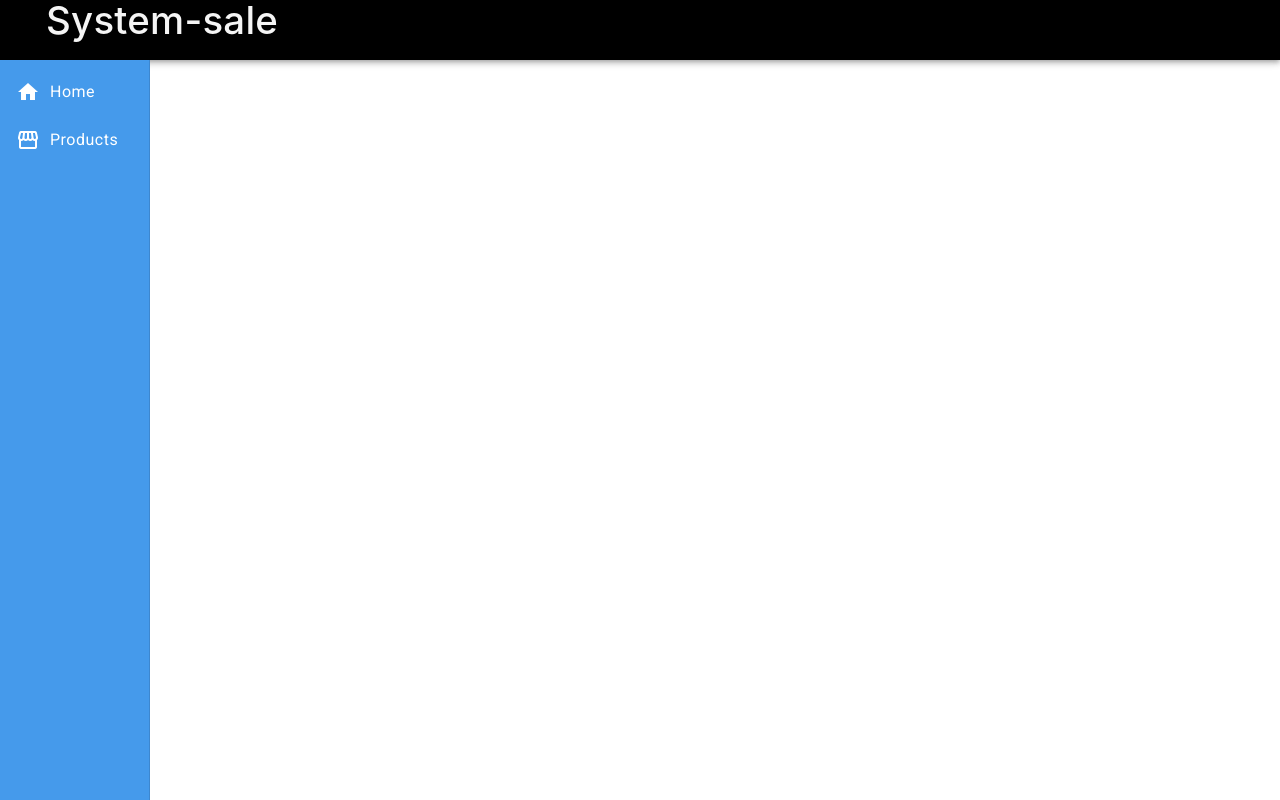
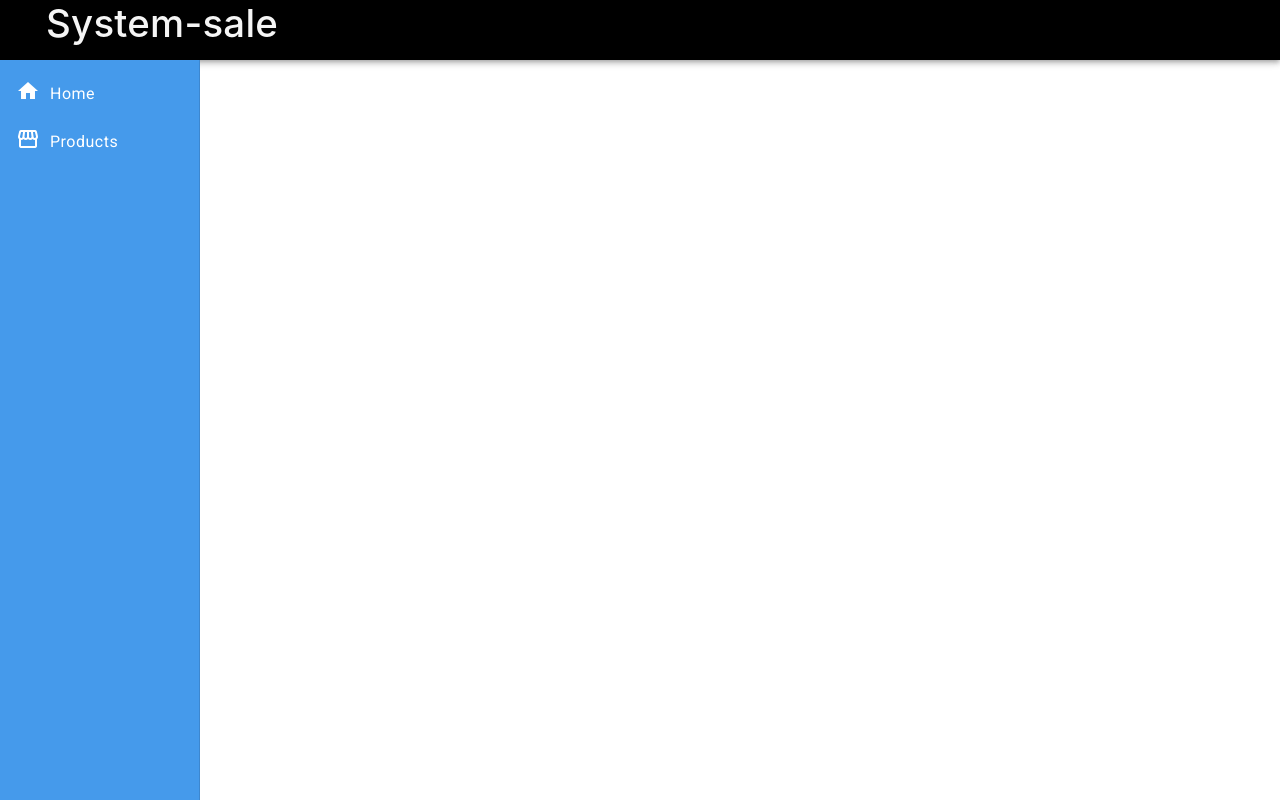
Before and after one commit to InsaneProgZ/sale-system-frontend, an Angular app: page / in a window 1280 px wide. Built offline with nearby package versions, Linux system fonts and the light colour scheme.

Commit message:
second commit

```diff
--- a/src/app/components/template/header/header.component.scss
+++ b/src/app/components/template/header/header.component.scss
@@ -13,6 +13,6 @@
 .logo {
     padding: 0px 30px;
     font-size: 3vw;
-    padding-bottom: 20px;
+    padding-bottom: 15px;
     color: whitesmoke;
 }
--- a/src/app/components/template/nav/nav.component.html
+++ b/src/app/components/template/nav/nav.component.html
@@ -2,14 +2,19 @@
     <mat-sidenav class="sidenav" mode="side" opened fixedInViewport="true" fixedTopGap="60">
         <mat-nav-list class="nav-list">
             <a mat-list-item>
-                <span>
-                    <i class="material-icons"> home </i>
-                    Home</span>
+                <span class="items">
+                    <i class="material-icons">
+                        home
+                    </i>
+                    <span class="item-text">Home</span>
+                </span>
             </a>
             <a mat-list-item>
-                <span>
-                    <i class="material-icons"> storefront </i>
-                    Products
+                <span class="items">
+                    <i class="material-icons">
+                        storefront
+                    </i>
+                    <span class="item-text">Products</span>
                 </span>
             </a>
         </mat-nav-list>
--- a/src/app/components/template/nav/nav.component.scss
+++ b/src/app/components/template/nav/nav.component.scss
@@ -1,16 +1,13 @@
 .sidenav {
   background-color: rgb(69, 154, 235);
-  width: 150px;
+  width: 200px;
+}
+.items {
+  color: white;
+  display: flex;
 }
 
-.nav-list span {
-  color: white;
-  display: flex;
-  align-items: center;
-  width: 100%;
-font-size: 1vp;
+.item-text {
+   margin-top: 3px;
+   padding-left: 10px;
 }
-
-.nav-list i {
-    padding-right: 10px;
-}
--- a/src/app/components/template/nav/nav.component.ts
+++ b/src/app/components/template/nav/nav.component.ts
@@ -6,5 +6,8 @@ import { Component } from '@angular/core';
   styleUrls: ['./nav.component.scss']
 })
 export class NavComponent {
+  name(test:string) {
+    console.log(test);
 
+  }
 }
```
